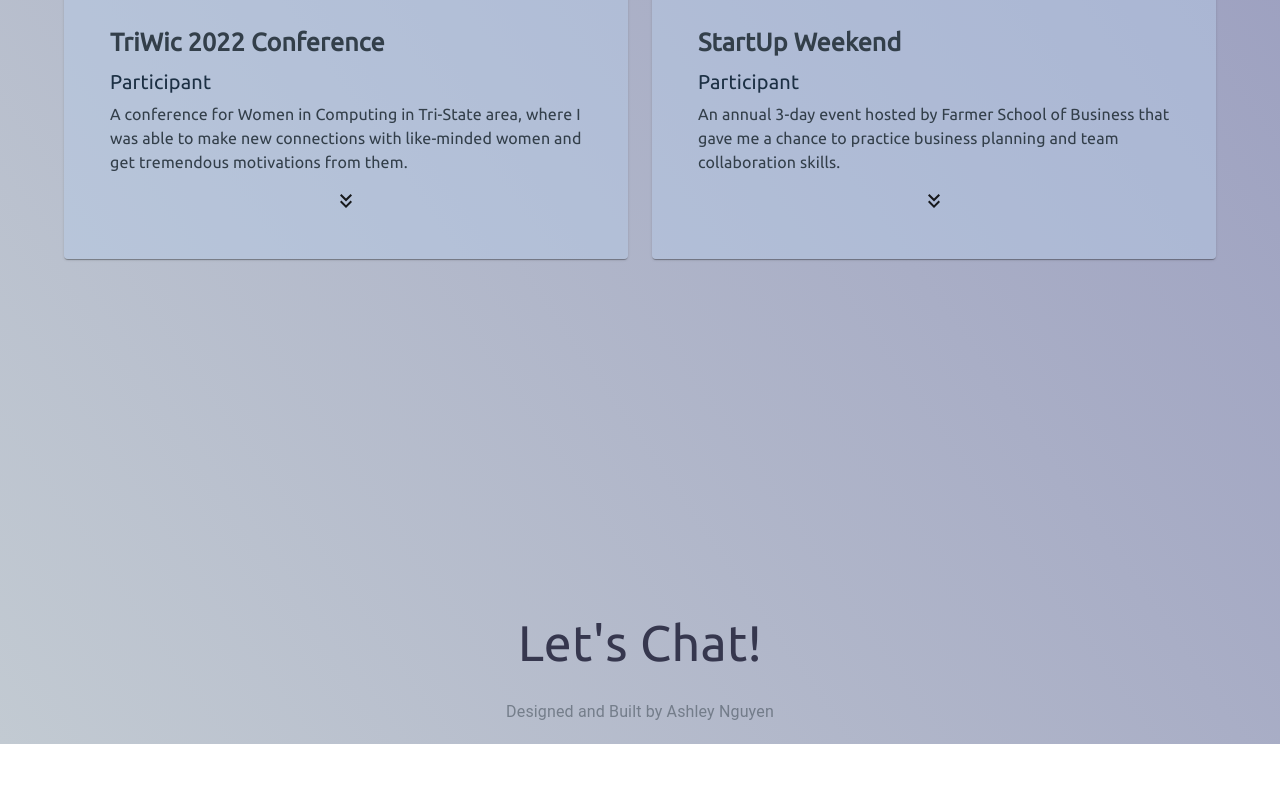
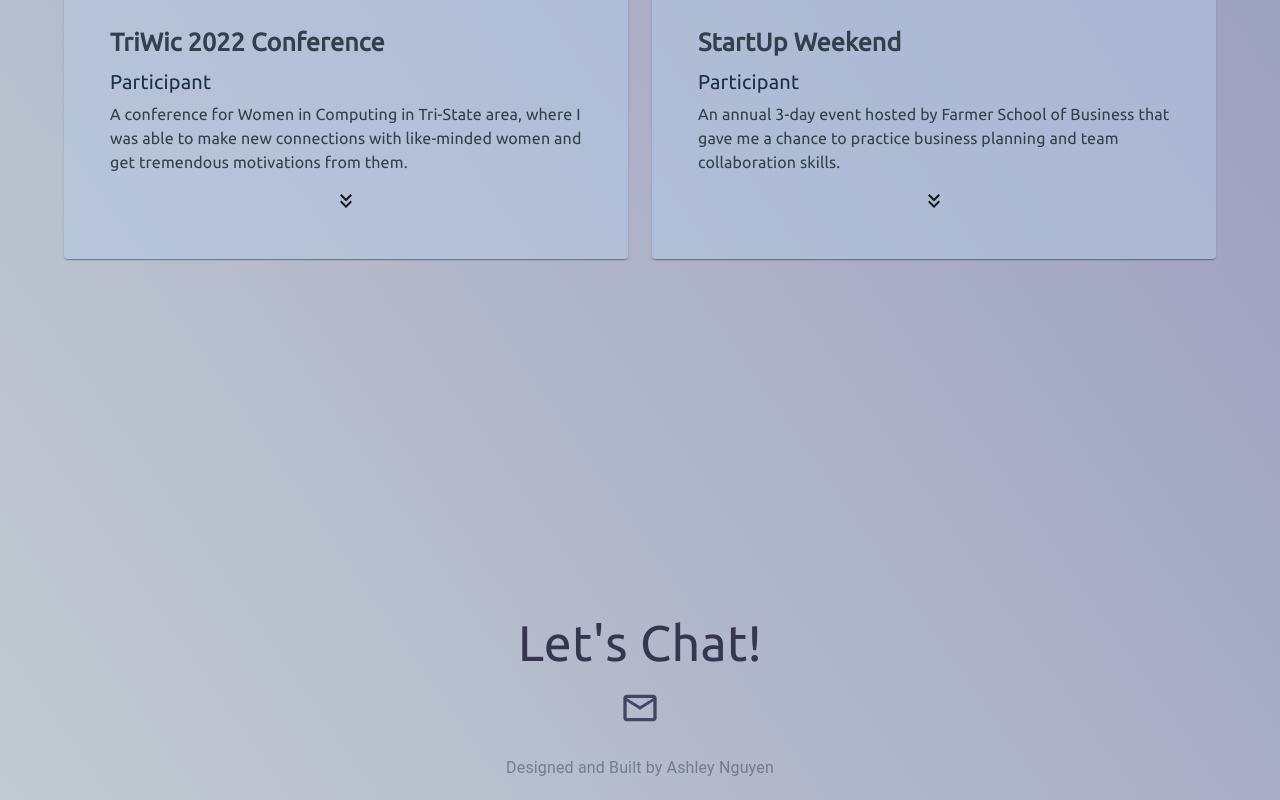
Before and after one commit to diepanh04/portfolio-ashleyng, a React (Create React App) app: page / in a window 1280 px wide. Shown: the part 4528-5328 px from the top of the page. Before the commit the page ends 5272 px from the top, so only its background shows below. Built offline with nearby package versions, Linux system fonts and the light colour scheme.

Commit message:
add email

```diff
--- a/src/components/Contacts/Contacts.js
+++ b/src/components/Contacts/Contacts.js
@@ -2,6 +2,8 @@ import React from 'react';
 import { motion } from "framer-motion";
 import Typography from '@mui/material/Typography';
 import Grid from '@mui/material/Grid';
+import IconButton from '@mui/material/IconButton';
+import EmailOutlinedIcon from '@mui/icons-material/EmailOutlined';
 
 const Contacts = () => {
   return (
@@ -18,6 +20,16 @@ const Contacts = () => {
       <Typography>
 
       </Typography>
+      <IconButton
+        variant="outlined"
+        sx={{
+          borderColor: 'rgb(68,69,97)',
+          color: 'rgb(68,69,97)'
+        }}
+        href="mailto:"
+      >
+        <EmailOutlinedIcon sx={{ fontSize: '40px' }}/>
+      </IconButton>
     </div>
   )
 };
```
